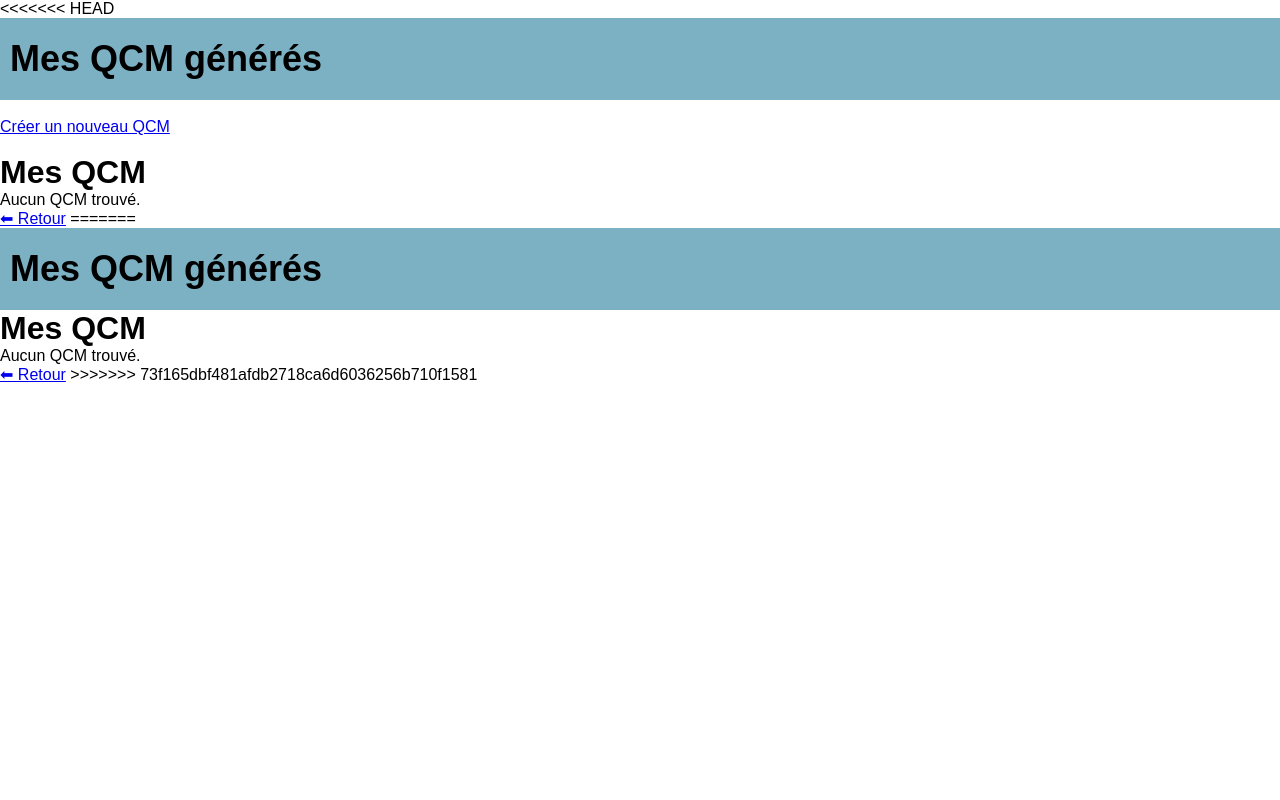
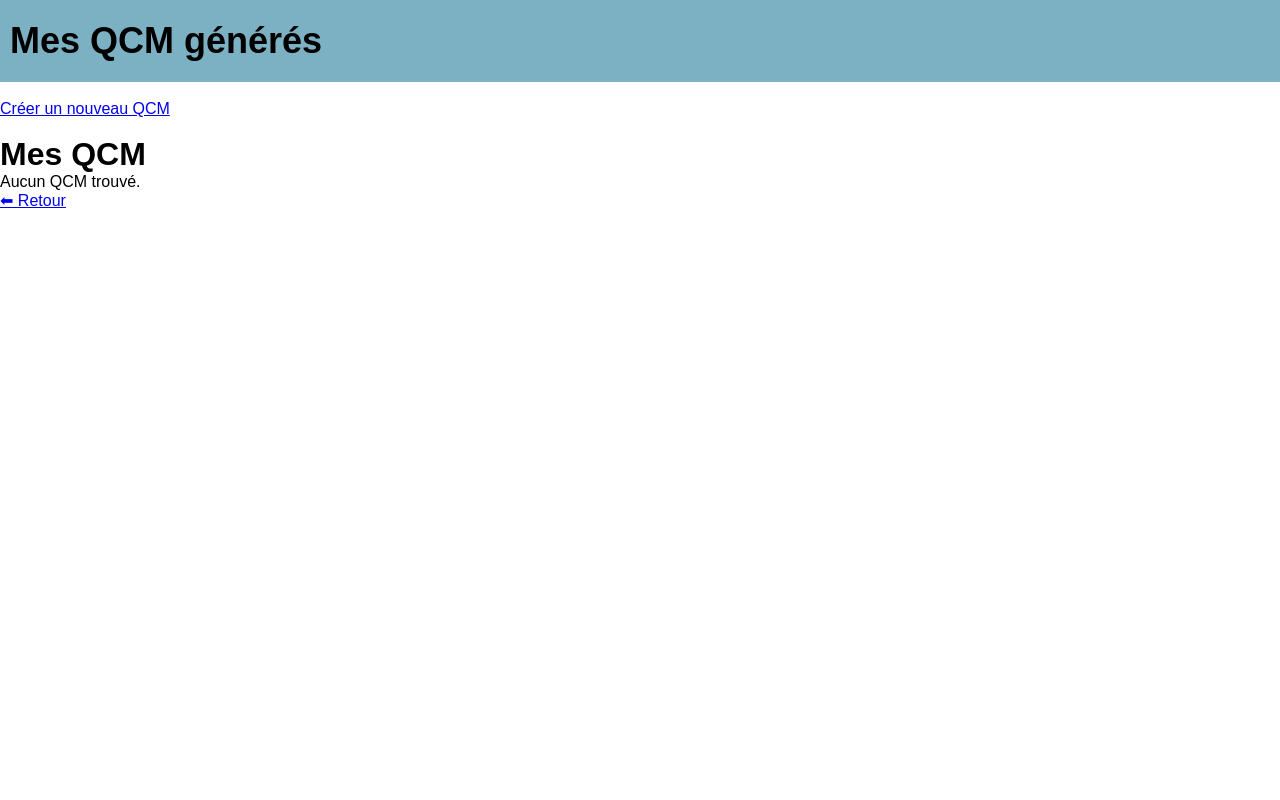
Before and after one commit to Ikuyoooh/projet-site-etu4, a PHP site: page /interface/liste_qcm.php in a window 1280 px wide. Run offline with PHP 8.4, Linux system fonts and the light colour scheme; the visitor is signed in with stand-in values (Sample User, id 1); data that the repository does not hold is empty.

Commit message:
Mise à jour du projet

```diff
--- a/interface/liste_qcm.php
+++ b/interface/liste_qcm.php
@@ -1,4 +1,3 @@
-<<<<<<< HEAD
 <?php
 session_start();
 include "../conf.php";
@@ -92,95 +91,3 @@ if (isset($pdo)) {
 
 </body>
 </html>
-=======
-<?php
-session_start();
-include "../conf.php";
-
-if (!isset($_SESSION['id'])) {
-    header("Location: ../index.php");
-    exit;
-}
-
-$user_id = $_SESSION['id'];
-$qcm_utilisateur = [];
-
-if (isset($pdo)) {
-    try {
-        $stmt = $pdo->prepare("
-            SELECT *
-            FROM qcm
-            WHERE user_id = :user_id
-            ORDER BY date_creation DESC
-        ");
-        $stmt->execute([':user_id' => $user_id]);
-        $qcm_utilisateur = $stmt->fetchAll(PDO::FETCH_ASSOC);
-    } catch (PDOException $e) {
-        error_log("Erreur récupération QCM : " . $e->getMessage());
-    }
-}
-?>
-
-
-<!DOCTYPE html>
-<html lang="fr">
-<head>
-    <meta charset="UTF-8">
-    <title>Mes QCM</title>
-    <link rel="stylesheet" href="style.css">
-    <style>
-        body { font-family: Arial; }
-        .qcm {
-            margin: 20px;
-            padding: 15px;
-            border: 1px solid #ccc;
-            border-radius: 5px;
-        }
-        .actions a, .actions form {
-            margin-right: 10px;
-            display: inline;
-        }
-    </style>
-</head>
-<body>
-
-<header id="header">
-    <h2>Mes QCM générés</h2>
-</header>
-
-<h1>Mes QCM</h1>
-
-<?php if (empty($qcm_utilisateur)) : ?>
-    <p>Aucun QCM trouvé.</p>
-<?php else : ?>
-    <?php foreach ($qcm_utilisateur as $qcm) : ?>
-        <div class="qcm">
-            <strong><?= htmlspecialchars($qcm['titre']) ?></strong><br>
-
-            <em>
-                <?= htmlspecialchars($qcm['cours']) ?>
-                — <?= htmlspecialchars($qcm['module']) ?>
-            </em><br>
-
-            <span>⏱ <?= intval($qcm['temps']) ?> min</span><br>
-            <small>Créé le : <?= htmlspecialchars($qcm['date_creation']) ?></small>
-
-            <div class="actions">
-                <a href="voir_qcm.php?id=<?= $qcm['id'] ?>">Voir</a>
-                <a href="modifier_qcm.php?id=<?= $qcm['id'] ?>">Modifier</a>
-
-                <form method="post" action="supprimer_qcm.php"
-                      onsubmit="return confirm('Supprimer ce QCM ?');">
-                    <input type="hidden" name="id" value="<?= $qcm['id'] ?>">
-                    <button type="submit">Supprimer</button>
-                </form>
-            </div>
-        </div>
-    <?php endforeach; ?>
-<?php endif; ?>
-
-<a href="interface.php">⬅ Retour</a>
-
-</body>
-</html>
->>>>>>> 73f165dbf481afdb2718ca6d6036256b710f1581
```
